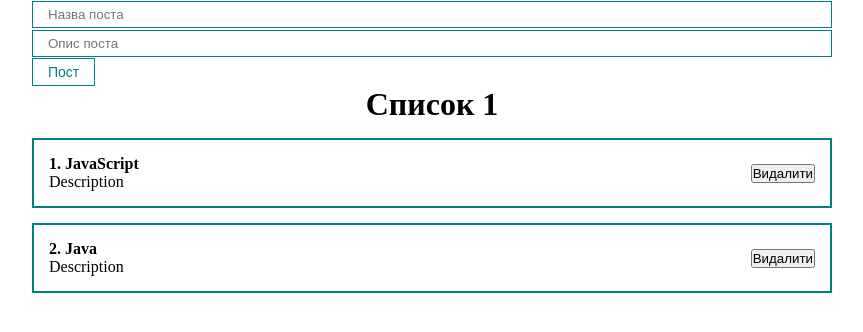
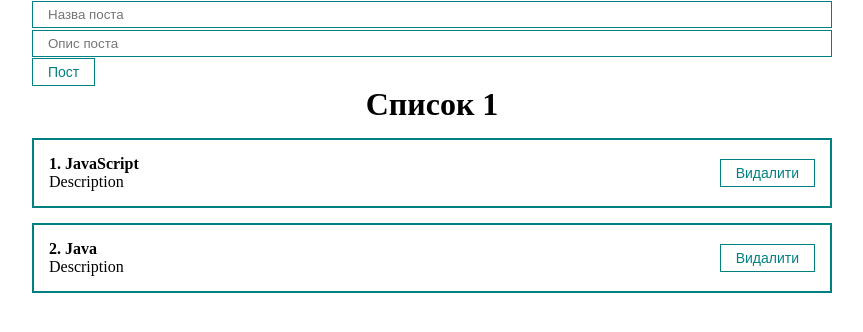
Before and after one commit to MrJoker365/first-react, a React (Create React App) app: page / in a window 1280 px wide. Shown: the top 332 px of the page, without its empty margins (208-1071 px from the left). Built offline with nearby package versions, Linux system fonts and the light colour scheme.

Commit message:
Видалення поста за допомогою callback

```diff
--- a/src/App.js
+++ b/src/App.js
@@ -18,10 +18,14 @@ function App() {
 
 
 
-// 58 ХВ
+// 1.01 год
 
   const createPost = (newPost) => { // безпосередньо сам callback
     setPosts([...posts, newPost])
+  }
+
+  const removePost = (post) => {
+    setPosts(posts.filter(p => p.id !== post.id)) // callback видалення поста
   }
 
   return (
@@ -30,7 +34,7 @@ function App() {
      {/* Для того, щоб отримати інформацію з дочірнього класу, потрібно створити колбек */}
       <PostForm create={createPost}/> {/* тут буде передаватись власний колбек */}
 
-      <PostList posts={posts} title="Список 1"/>
+      <PostList remove={removePost} posts={posts} title="Список 1"/>
 
 
     </div>
--- a/src/components/PostItem.jsx
+++ b/src/components/PostItem.jsx
@@ -1,4 +1,5 @@
 import React from "react";
+import MyButton from "./UI/button/MyButton";
 
 const PostItem = (props) => { // В даному випадку props - це значення, які передавались в  App.js у :
                                 //  <PostItem post={{id: 1, title: "JavaScript", body: "Description"}} />
@@ -12,7 +13,9 @@ const PostItem = (props) => { // В даному випадку props - це з
           </div>
         </div>
         <div className="post__btns">
-          <button>Видалити</button>
+          <MyButton onClick={()=> props.remove(props.post)}> {/* виклик callback видалення поста */}
+            Видалити
+          </MyButton>
         </div>
       </div>
     )
--- a/src/components/PostList.jsx
+++ b/src/components/PostList.jsx
@@ -1,7 +1,8 @@
 import React from "react";
 import PostItem from "./PostItem";
 
-const PostList = ({posts, title}) => { // ({posts, title}) -- це вже декомпозиція props
+const PostList = ({posts, title, remove}) => { // ({posts, title}) -- це вже декомпозиція props
+                                                // remove -- колбек для видалення поста
     return (
         <div>
 
@@ -10,7 +11,12 @@ const PostList = ({posts, title}) => { // ({posts, title}) -- це вже дек
             </h1>
 
             {posts.map((post, index) =>
-                <PostItem number={index + 1} post={post} key={post.id}/>
+                <PostItem
+                    remove={remove} // передача callback на другий рівень
+                    number={index + 1}
+                    post={post}
+                    key={post.id}
+                />
             )}
 
 
```
